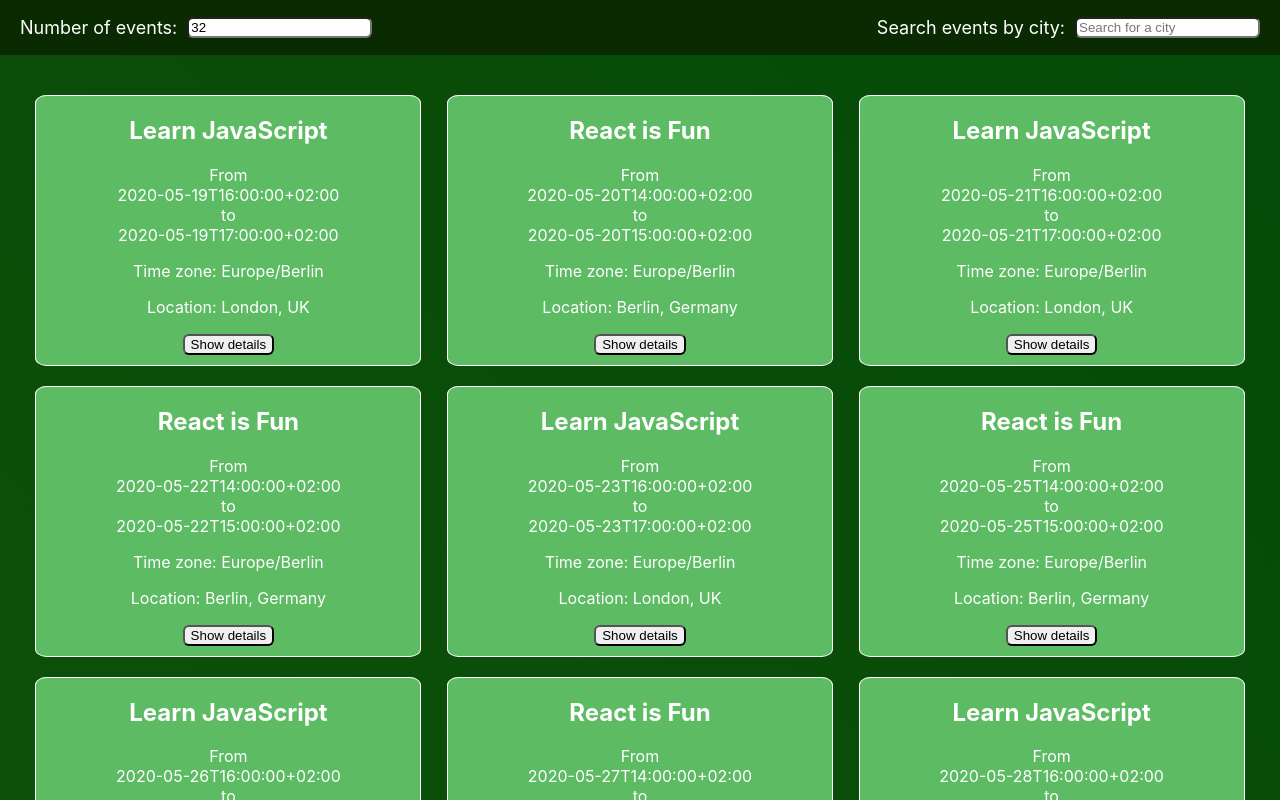
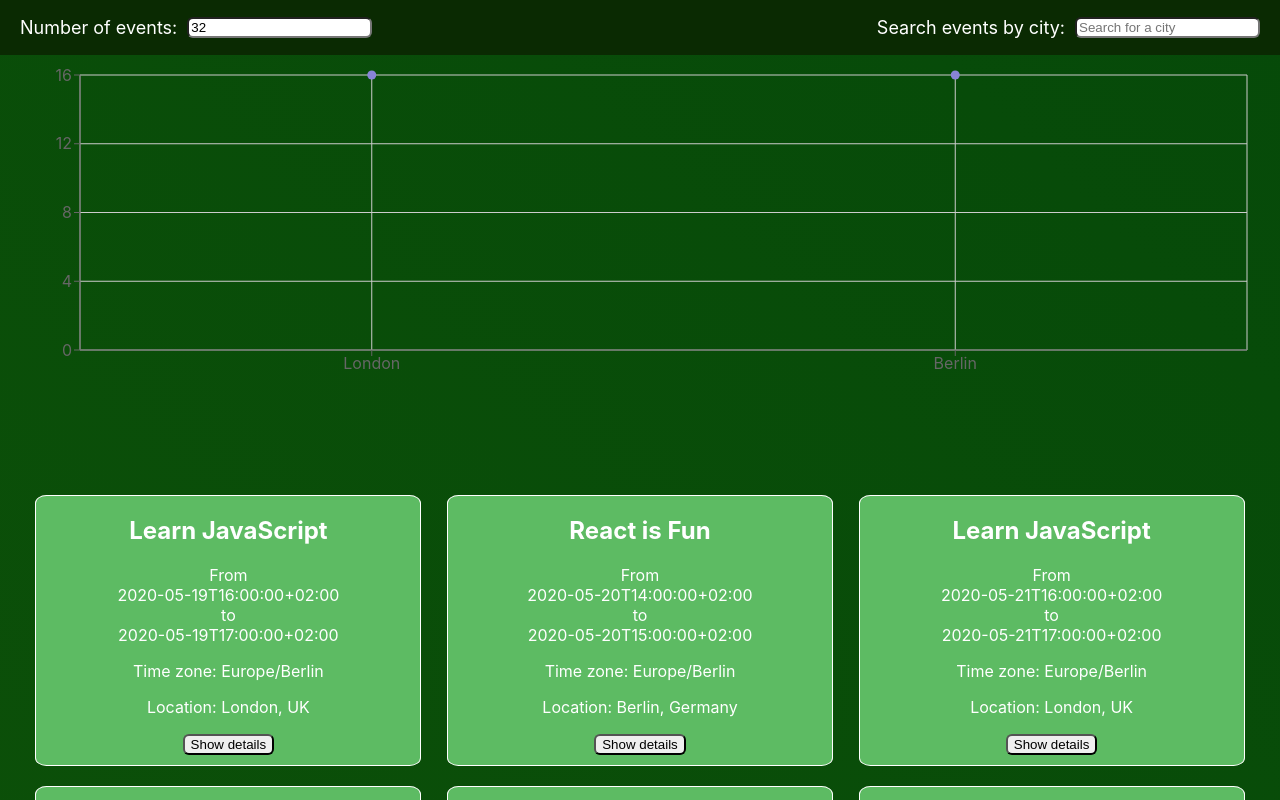
Before and after one commit to Darkpfeffer/meet-app, a React (Create React App) app: page / in a window 1280 px wide. Shown: the top 800 px of the page. Built offline with nearby package versions, Linux system fonts and the light colour scheme; what atatus-spa would draw is missing.

Commit message:
Added scatterplot to project

```diff
--- a/package.json
+++ b/package.json
@@ -12,6 +12,7 @@
     "react": "^18.2.0",
     "react-dom": "^18.2.0",
     "react-scripts": "^5.0.1",
+    "recharts": "^2.7.2",
     "web-vitals": "^2.1.4",
     "workbox-background-sync": "^6.5.4",
     "workbox-broadcast-update": "^6.5.4",
--- a/src/App.js
+++ b/src/App.js
@@ -6,6 +6,7 @@
 import { EventList } from './components/EventList/EventList';
 import { NumberOfEvents } from './components/NumberOfEvents/NumberOfEvents';
 import { InfoAlert, ErrorAlert, WarningAlert } from './components/Alert/Alert';
+import { CityEventsChart } from './components/CityEventsChart/CityEventsChart';
 
 //import functions
 import { getEvents, extractLocations } from './api';
@@ -62,6 +63,7 @@
         {errorAlert.length ? <ErrorAlert text={errorAlert} /> : null}
         {warningAlert.length ? <WarningAlert text={warningAlert} /> : null}
       </div>
+      <CityEventsChart allLocations={allLocations} events={events}/>
       <EventList events={events} currentNOE={currentNOE} />
     </div>
   )
--- /dev/null
+++ b/src/components/CityEventsChart/CityEventsChart.js
@@ -0,0 +1,47 @@
+//import
+import { useState, useEffect } from "react";
+import {
+    ScatterChart,
+    Scatter,
+    XAxis,
+    YAxis,
+    CartesianGrid,
+    Tooltip,
+    ResponsiveContainer
+} from "recharts"
+
+export const CityEventsChart = ({ allLocations, events}) => {
+    const [data, setData] = useState([]);
+
+    useEffect(() => {
+        setData(getData());
+    }, [`${events}`]);
+
+    const getData = () => {
+        const data = allLocations.map((location) => {
+            const count = events.filter((event) => event.location === location).length
+            const city = location.split(', ')[0]
+            return { city, count };
+        })
+        return data;
+    }
+
+    return (
+        <ResponsiveContainer width="99%" height={400}>
+          <ScatterChart
+            margin={{
+              top: 75,
+              right: 20,
+              bottom: 20,
+              left: 20,
+            }}
+          >
+            <CartesianGrid/>
+            <XAxis type="category" dataKey="city" name="City" />
+            <YAxis type="number" dataKey="count" name="Number of Events" allowDecimals={false} />
+            <Tooltip cursor={{ strokeDasharray: '3 3' }} />
+            <Scatter name="A school" data={data} fill="#8884d8" />
+          </ScatterChart>
+        </ResponsiveContainer>
+      );
+}
```
Also changed, not shown: 1 other file (tests, documents, lock files or other folders).
